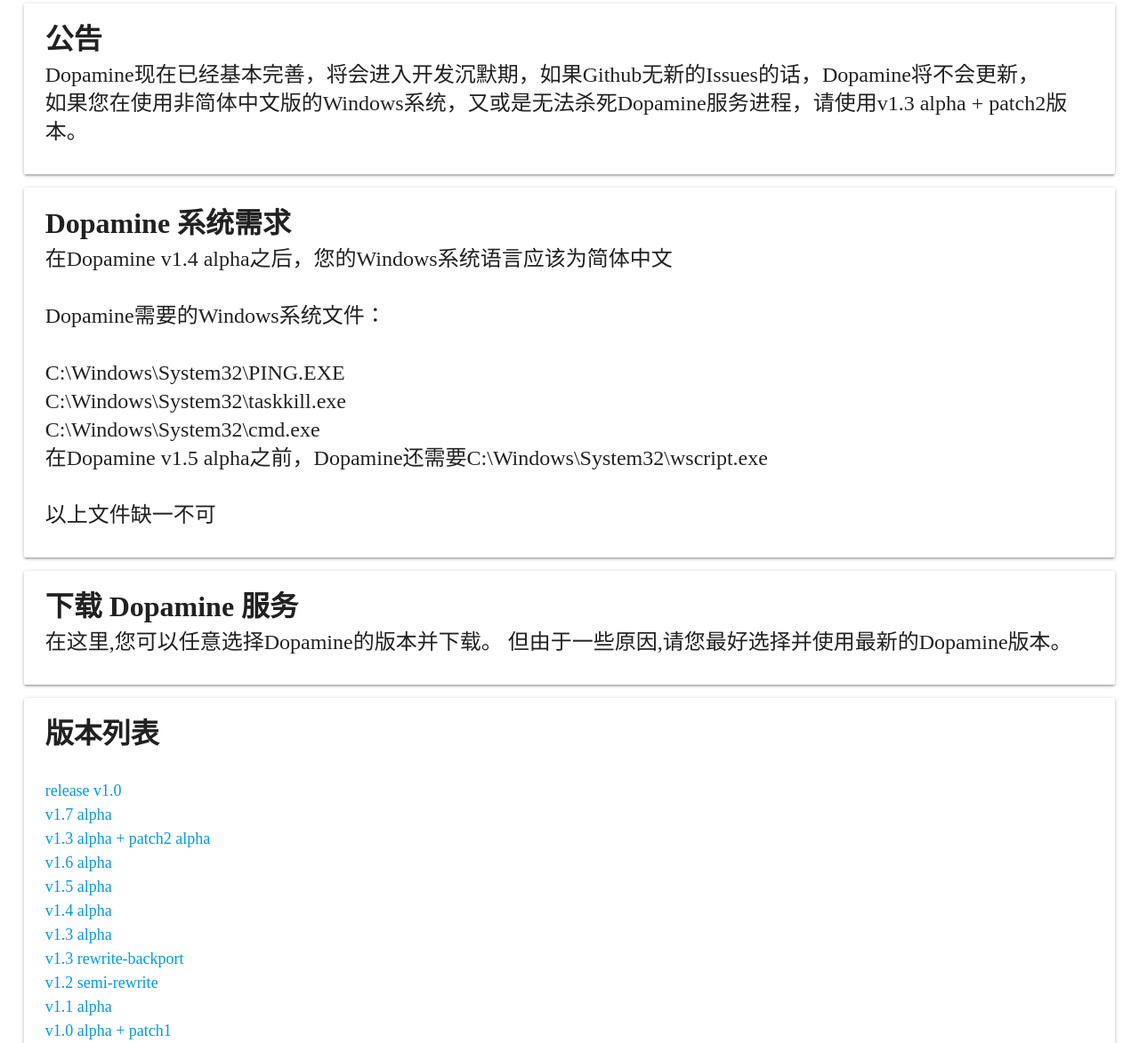
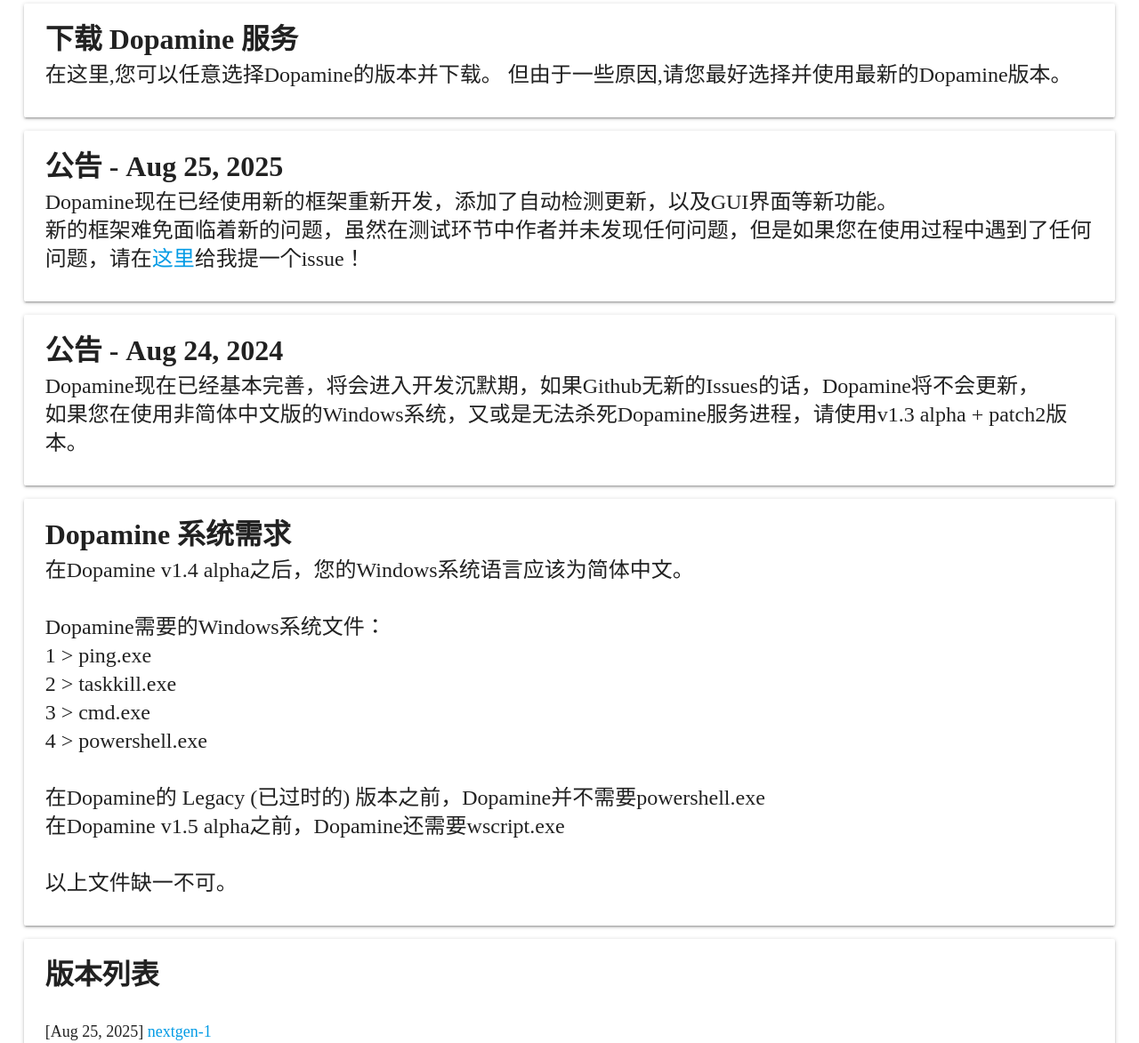
Before and after one commit to ProSkidderMWT/dopamine-nextgen-web, a plain HTML site: page list.html in a window 1280 px wide. Shown: the part 121-1294 px from the top of the page at 89% size. Drawn offline with nearby package versions, Linux system fonts and the light colour scheme.

Commit message:
added nextgen-1 download entry / new announcement

```diff
--- a/list.html
+++ b/list.html
@@ -126,38 +126,7 @@
   <!-- Cards -->
   <div class="row" style="padding: 20pt;">
     <div>
-                  <!-- Card 1 -->
-                  <div class="card">
-                    <div class="card-content">
-                      <span class="card-title" style="font-size:xx-large; font-weight: 700; text-transform: none;">
-                      公告</span>
-                        <span class="card-title" style="font-size:x-large;text-transform: none;">
-                          Dopamine现在已经基本完善，将会进入开发沉默期，如果Github无新的Issues的话，Dopamine将不会更新，<br>
-                          如果您在使用非简体中文版的Windows系统，又或是无法杀死Dopamine服务进程，请使用v1.3 alpha + patch2版本。</span>
-                          </p>
-                        </div>
-                      </div>
-                            <!-- Card 2 -->
-            <div class="card">
-              <div class="card-content">
-                <span class="card-title" style="font-size:xx-large; font-weight: 700; text-transform: none;">
-                Dopamine 系统需求</span>
-                  <span class="card-title" style="font-size:x-large;text-transform: none;">
-                    在Dopamine v1.4 alpha之后，您的Windows系统语言应该为简体中文<br>
-                    <br>
-                    Dopamine需要的Windows系统文件：<br>
-                    <br>
-                    C:\Windows\System32\PING.EXE<br>
-                    C:\Windows\System32\taskkill.exe<br>
-                    C:\Windows\System32\cmd.exe<br>
-                    在Dopamine v1.5 alpha之前，Dopamine还需要C:\Windows\System32\wscript.exe<br>
-                    <br>
-                    以上文件缺一不可<br>
-                    </span>
-                    </p>
-                  </div>
-                </div>
-                      <!-- Card 3 -->
+                            <!-- Card Info -->
       <div class="card">
         <div class="card-content">
           <span class="card-title" style="font-size:xx-large; font-weight: 700; text-transform: none;">
@@ -168,23 +137,69 @@
           </p>
         </div>
       </div>
-                <!-- Card 4 -->
+                        <!-- Card Announcement 2-->
+                  <div class="card">
+                    <div class="card-content">
+                      <span class="card-title" style="font-size:xx-large; font-weight: 700; text-transform: none;">
+                      公告 - Aug 25, 2025</span>
+                        <span class="card-title" style="font-size:x-large;text-transform: none;">
+                          Dopamine现在已经使用新的框架重新开发，添加了自动检测更新，以及GUI界面等新功能。<br>
+                          新的框架难免面临着新的问题，虽然在测试环节中作者并未发现任何问题，但是如果您在使用过程中遇到了任何问题，请在<a href="https://github.com/ProSkidderMWT/Dopamine-NextGen/issues">这里</a>给我提一个issue！</span>
+                          </p>
+                        </div>
+                      </div>
+                  <!-- Card Announcement 1-->
+                  <div class="card">
+                    <div class="card-content">
+                      <span class="card-title" style="font-size:xx-large; font-weight: 700; text-transform: none;">
+                      公告 - Aug 24, 2024</span>
+                        <span class="card-title" style="font-size:x-large;text-transform: none;">
+                          Dopamine现在已经基本完善，将会进入开发沉默期，如果Github无新的Issues的话，Dopamine将不会更新，<br>
+                          如果您在使用非简体中文版的Windows系统，又或是无法杀死Dopamine服务进程，请使用v1.3 alpha + patch2版本。</span>
+                          </p>
+                        </div>
+                      </div>
+                                  <!-- Card System Requirements -->
+            <div class="card">
+              <div class="card-content">
+                <span class="card-title" style="font-size:xx-large; font-weight: 700; text-transform: none;">
+                Dopamine 系统需求</span>
+                  <span class="card-title" style="font-size:x-large;text-transform: none;">
+                    在Dopamine v1.4 alpha之后，您的Windows系统语言应该为简体中文。<br>
+                    <br>
+                    Dopamine需要的Windows系统文件：<br>
+                    1 > ping.exe<br>
+                    2 > taskkill.exe<br>
+                    3 > cmd.exe<br>
+                    4 > powershell.exe<br>
+                    <br>在Dopamine的 Legacy (已过时的) 版本之前，Dopamine并不需要powershell.exe<br>
+                    在Dopamine v1.5 alpha之前，Dopamine还需要wscript.exe<br>
+                    <br>
+                    以上文件缺一不可。<br>
+                    </span>
+                    </p>
+                  </div>
+                </div>
+                <!-- Card Download List -->
                 <div class="card">
                   <div class="card-content">
                     <span class="card-title" style="font-size:xx-large; font-weight: 700;">版本列表</span>
                     <p><br>
-                      <a href="https://github.com/litev4/Dopamine/releases/download/release12/Dopamine.exe">release v1.0</a><br>
-                      <a href="https://github.com/litev4/Dopamine/releases/download/release11/Dopamine.exe">v1.7 alpha</a><br>
-                      <a href="https://github.com/litev4/Dopamine/releases/download/release10/Dopamine.exe">v1.3 alpha + patch2 alpha</a><br>
-                      <a href="https://github.com/litev4/Dopamine/releases/download/release9/Dopamine.exe">v1.6 alpha</a><br>
-                      <a href="https://github.com/litev4/Dopamine/releases/download/release8/Dopamine.exe">v1.5 alpha</a><br>
-                      <a href="https://github.com/litev4/Dopamine/releases/download/release7/Dopamine.exe">v1.4 alpha</a><br>
-                      <a href="https://github.com/litev4/Dopamine/releases/download/release6/Dopamine.exe">v1.3 alpha</a><br>
-                      <a href="https://github.com/litev4/Dopamine/releases/download/release5/Dopamine.exe">v1.3 rewrite-backport</a><br>
-                      <a href="https://github.com/litev4/Dopamine/releases/download/release4/Dopamine.exe">v1.2 semi-rewrite</a><br>
-                      <a href="https://github.com/litev4/Dopamine/releases/download/release3/Dopamine.exe">v1.1 alpha</a><br>
-                      <a href="https://github.com/litev4/Dopamine/releases/download/release2/Dopamine.exe">v1.0 alpha + patch1</a><br>
-                      <a href="https://github.com/litev4/Dopamine/releases/download/release/Dopamine.exe">v1.0 alpha</a><br>
+                      [Aug 25, 2025] <a href="https://github.com/ProSkidderMWT/Dopamine-NextGen/releases/download/release1/Dopamine.exe">nextgen-1</a><br>
+
+                      <br><- 以下为 Legacy (已过时的) 版本下载 -><br><br>
+                      [Oct 1, 2024] <a href="https://github.com/litev4/Dopamine/releases/download/release12/Dopamine.exe">release v1.0</a><br>
+                      [Aug 24, 2024] <a href="https://github.com/litev4/Dopamine/releases/download/release11/Dopamine.exe">v1.7 alpha</a><br>
+                      [Aug 24, 2024] <a href="https://github.com/litev4/Dopamine/releases/download/release10/Dopamine.exe">v1.3 alpha + patch2 alpha</a><br>
+                      [Aug 24, 2024] <a href="https://github.com/litev4/Dopamine/releases/download/release9/Dopamine.exe">v1.6 alpha</a><br>
+                      [Aug 24, 2024] <a href="https://github.com/litev4/Dopamine/releases/download/release8/Dopamine.exe">v1.5 alpha</a><br>
+                      [Aug 24, 2024] <a href="https://github.com/litev4/Dopamine/releases/download/release7/Dopamine.exe">v1.4 alpha</a><br>
+                      [Aug 24, 2024] <a href="https://github.com/litev4/Dopamine/releases/download/release6/Dopamine.exe">v1.3 alpha</a><br>
+                      [Aug 23, 2024] <a href="https://github.com/litev4/Dopamine/releases/download/release5/Dopamine.exe">v1.3 rewrite-backport</a><br>
+                      [Aug 23, 2024] <a href="https://github.com/litev4/Dopamine/releases/download/release4/Dopamine.exe">v1.2 semi-rewrite</a><br>
+                      [Aug 23, 2024] <a href="https://github.com/litev4/Dopamine/releases/download/release3/Dopamine.exe">v1.1 alpha</a><br>
+                      [Aug 23, 2024] <a href="https://github.com/litev4/Dopamine/releases/download/release2/Dopamine.exe">v1.0 alpha + patch1</a><br>
+                      [Aug 23, 2024] <a href="https://github.com/litev4/Dopamine/releases/download/release/Dopamine.exe">v1.0 alpha</a><br>
             </a>
           </p>
         </div>
```
Also changed, not shown: index.html (+5 -7 lines), res/Display1.png, res/Display2.png.
